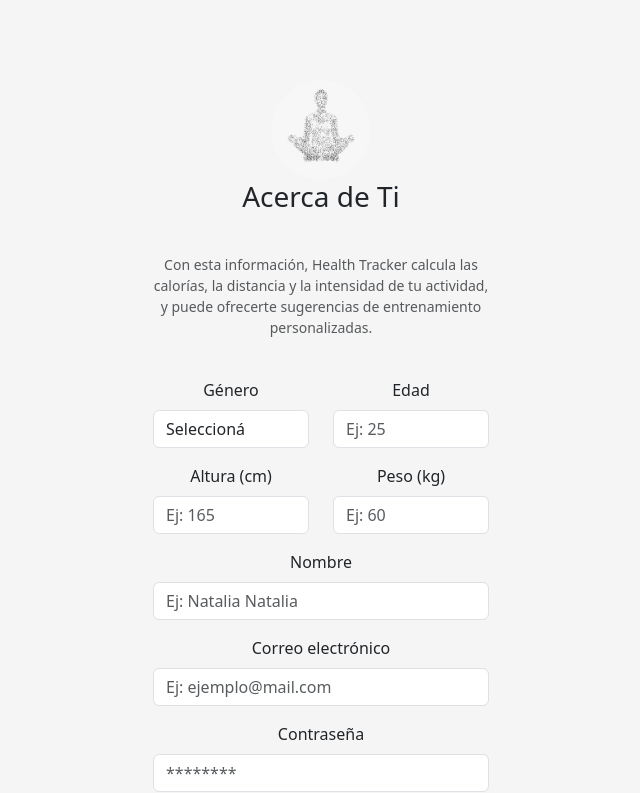
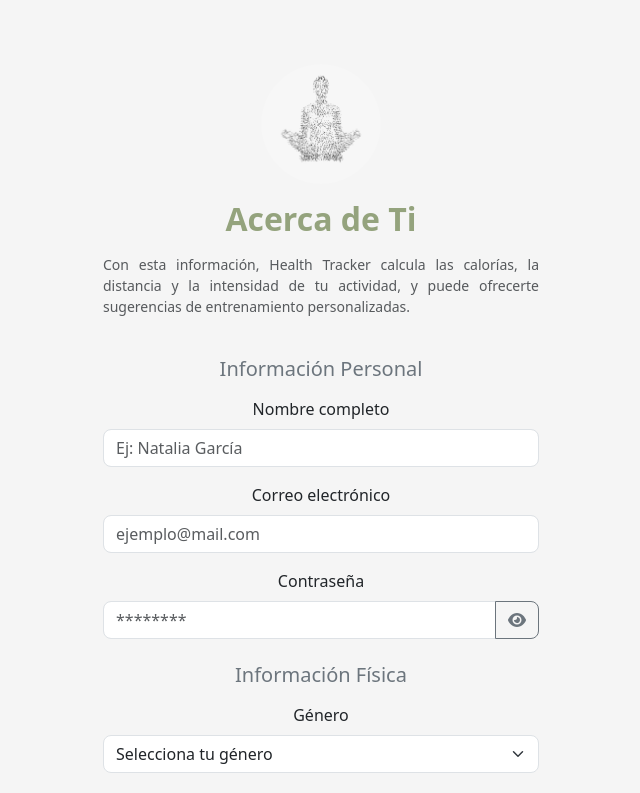
Before and after one commit to lujanmaccari/healthTracker, a React (Vite) app: page /aboutYou in a window 1280 px wide. Shown: the top 793 px of the page, without its empty margins (319-959 px from the left). Built offline with nearby package versions, Linux system fonts and the light colour scheme; no server answers.

Commit message:
ajustes de diseño

```diff
--- a/src/App.css
+++ b/src/App.css
@@ -32,6 +32,16 @@ html {
   border: none !important;
 
 }
+.btnNoBg{
+  background-color: transparent !important;
+  border: none !important;
+  color: #6d775d !important;
+  font-weight: 500 !important;
+}
+
+.text-custom-green {
+  color: #94a37d;
+}
 
 @keyframes logo-spin {
   from {
--- a/src/screens/AboutYou.jsx
+++ b/src/screens/AboutYou.jsx
@@ -1,43 +1,32 @@
-import { Container, Button } from "react-bootstrap";
-import { Formik, Form, Field, ErrorMessage } from "formik";
+import { faEye, faEyeSlash } from "@fortawesome/free-solid-svg-icons";
+import { FontAwesomeIcon } from "@fortawesome/react-fontawesome";
+import { ErrorMessage, Field, Form, Formik } from "formik";
+import { useState } from "react";
+import { Button, Container } from "react-bootstrap";
+import { useNavigate } from "react-router-dom";
 import * as Yup from "yup";
-
+import { supabase } from "../../supabaseClient";
 import meditationImg from "../assets/meditationSmall.jpeg";
-import { supabase } from "../../supabaseClient";
-import { useNavigate } from "react-router-dom";
 import { useToast } from "../contexts/ToastContext";
 
 const AboutYou = () => {
   const navigate = useNavigate();
   const { showToast } = useToast();
+  const [showPassword, setShowPassword] = useState(false);
 
   const validationSchema = Yup.object({
-    gender: Yup
-      .string()
-      .required("Requerido"),
-    age: Yup
-      .number()
+    name: Yup.string().required("Requerido"),
+    gender: Yup.string().required("Requerido"),
+    age: Yup.number()
       .positive("Debe ser positivo")
       .integer("El valor ingresado debe ser de tipo entero")
       .moreThan(17, "Debe ser mayor de ${more} para usar esta aplicación")
       .lessThan(100, "Debe ser menor de ${less} para usar esta aplicación")
       .required("Requerido"),
-    height: Yup
-      .number()
-      .positive("Debe ser positivo")
-      .required("Requerido"),
-    weight: Yup
-      .number()
-      .positive("Debe ser positivo")
-      .required("Requerido"),
-    email: Yup
-      .string()
-      .email("Correo inválido")
-      .required("Requerido"),
-    password: Yup
-      .string()
-      .min(6, "Mínimo 6 caracteres")
-      .required("Requerido"),
+    height: Yup.number().positive("Debe ser positivo").required("Requerido"),
+    weight: Yup.number().positive("Debe ser positivo").required("Requerido"),
+    email: Yup.string().email("Correo inválido").required("Requerido"),
+    password: Yup.string().min(6, "Mínimo 6 caracteres").required("Requerido"),
   });
 
   const handleSubmit = async (values) => {
@@ -94,55 +83,132 @@ const AboutYou = () => {
     }
   };
 
-  return (
-    <Container
-      className="d-flex flex-column align-items-center mt-3 gap-3"
-      style={{
-        maxWidth: "400px",
-        minHeight: "100vh",
-        backgroundColor: "#f5f5f5",
-        padding: "2rem",
-      }}
-    >
-      <div className="mb-2 text-center">
-        <img
-          src={meditationImg}
-          alt="Userexample"
-          style={{
-            width: "100px",
-            height: "100px",
-            borderRadius: "50%",
-            objectFit: "cover",
-          }}
-        />
-        <h3 className="mb-3">Acerca de Ti</h3>
-      </div>
-
-      <p className="text-center text-muted small mb-4">
-        Con esta información, Health Tracker calcula las calorías, la distancia
-        y la intensidad de tu actividad, y puede ofrecerte sugerencias de
-        entrenamiento personalizadas.
-      </p>
-
-      <Formik
-        initialValues={{
+  const initialValues = {
+    name: "",
     gender: "",
     age: "",
     height: "",
     weight: "",
     email: "",
     password: "",
+  };
+
+  return (
+    <Container
+      className="d-flex flex-column align-items-center justify-content-center min-vh-100"
+      style={{
+        maxWidth: "500px",
+        padding: "2rem",
+        borderRadius: "15px",
       }}
+    >
+      <div className="text-center mb-4">
+        <img
+          src={meditationImg}
+          alt="Meditation"
+          style={{
+            width: "120px",
+            height: "120px",
+            borderRadius: "50%",
+            objectFit: "cover",
+            marginBottom: "1rem",
+          }}
+        />
+        <h2 className="mb-3 fw-bold text-custom-green">Acerca de Ti</h2>
+        <p
+          className="text-muted small"
+          style={{ textAlign: "justify", lineHeight: "1.5" }}
+        >
+          Con esta información, Health Tracker calcula las calorías, la
+          distancia y la intensidad de tu actividad, y puede ofrecerte
+          sugerencias de entrenamiento personalizadas.
+        </p>
+      </div>
+
+      <Formik
+        initialValues={initialValues}
         validationSchema={validationSchema}
         onSubmit={handleSubmit}
       >
         <Form className="w-100">
+          <div className="mb-4">
+            <h5 className="text-secondary mb-3">Información Personal</h5>
+
+            <div className="mb-3">
+              <label className="form-label ">Nombre completo</label>
+              <Field
+                name="name"
+                type="text"
+                placeholder="Ej: Natalia García"
+                className="form-control"
+                style={{ borderRadius: "8px" }}
+              />
+              <ErrorMessage
+                name="name"
+                component="div"
+                className="text-danger small mt-1"
+              />
+            </div>
+
+            <div className="mb-3">
+              <label className="form-label ">Correo electrónico</label>
+              <Field
+                name="email"
+                type="email"
+                placeholder="ejemplo@mail.com"
+                className="form-control"
+                style={{ borderRadius: "8px" }}
+              />
+              <ErrorMessage
+                name="email"
+                component="div"
+                className="text-danger small mt-1"
+              />
+            </div>
+
+            <div className="mb-3">
+              <label className="form-label ">Contraseña</label>
+              <div className="input-group">
+                <Field
+                  name="password"
+                  type={showPassword ? "text" : "password"}
+                  placeholder="********"
+                  className="form-control"
+                  style={{ borderRadius: "8px 0 0 8px" }}
+                />
+                <button
+                  type="button"
+                  className="btn btn-outline-secondary"
+                  onClick={() => setShowPassword(!showPassword)}
+                  style={{ borderRadius: "0 8px 8px 0" }}
+                >
+                  <FontAwesomeIcon
+                    icon={showPassword ? faEyeSlash : faEye}
+                    style={{ color: "#6c757d" }}
+                  />
+                </button>
+              </div>
+              <ErrorMessage
+                name="password"
+                component="div"
+                className="text-danger small mt-1"
+              />
+            </div>
+          </div>
+
+          <div className="mb-4">
+            <h5 className="text-secondary mb-3">Información Física</h5>
+
             <div className="row">
-            {/* Columna izquierda */}
-            <div className="col-6 mb-3">
-              <label className="form-label">Género</label>
-              <Field as="select" name="gender" className="form-control">
-                <option value="">Seleccioná</option>
+              <div className="col-12 mb-3">
+                <label className="form-label ">Género</label>
+                <Field
+                  as="select"
+                  name="gender"
+                  className="form-select"
+                  style={{ borderRadius: "8px" }}
+                >
+                  <option value="">Selecciona tu género</option>
                   <option value="Femenino">Femenino</option>
                   <option value="Masculino">Masculino</option>
                   <option value="Otro">Otro</option>
@@ -150,98 +216,60 @@ const AboutYou = () => {
                 <ErrorMessage
                   name="gender"
                   component="div"
-                className="text-danger small"
+                  className="text-danger small mt-1"
                 />
               </div>
 
-            <div className="col-6 mb-3">
+              <div className="col-4 mb-3">
                 <label className="form-label">Edad</label>
                 <Field
                   name="age"
                   type="number"
-                placeholder="Ej: 25"
+                  placeholder="25"
                   className="form-control"
+                  style={{ borderRadius: "8px" }}
+                  onWheel={(e) => e.currentTarget.blur()}
                 />
                 <ErrorMessage
                   name="age"
                   component="div"
-                className="text-danger small"
+                  className="text-danger small mt-1"
                 />
               </div>
 
-            <div className="col-6 mb-3">
-              <label className="form-label">Altura (cm)</label>
+              <div className="col-4 mb-3">
+                <label className="form-label text-nowrap">Altura (cm)</label>
                 <Field
                   name="height"
                   type="number"
-                placeholder="Ej: 165"
+                  placeholder="165"
                   className="form-control"
+                  style={{ borderRadius: "8px" }}
+                  onWheel={(e) => e.currentTarget.blur()}
                 />
                 <ErrorMessage
                   name="height"
                   component="div"
-                className="text-danger small"
+                  className="text-danger small mt-1"
                 />
               </div>
 
-            <div className="col-6 mb-3">
-              <label className="form-label">Peso (kg)</label>
+              <div className="col-4 mb-3">
+                <label className="form-label text-nowrap">Peso (kg)</label>
                 <Field
                   name="weight"
                   type="number"
-                placeholder="Ej: 60"
+                  placeholder="60"
                   className="form-control"
+                  style={{ borderRadius: "8px" }}
+                  onWheel={(e) => e.currentTarget.blur()}
                 />
                 <ErrorMessage
                   name="weight"
                   component="div"
-                className="text-danger small"
+                  className="text-danger small mt-1"
                 />
               </div>
-
-            <div className="col-12 mb-3">
-              <label className="form-label">Nombre</label>
-              <Field
-                name="name"
-                type="text"
-                placeholder="Ej: Natalia Natalia"
-                className="form-control"
-              />
-              <ErrorMessage
-                name="name"
-                component="div"
-                className="text-danger small"
-              />
-            </div>
-
-            <div className="col-12 mb-3">
-              <label className="form-label">Correo electrónico</label>
-              <Field
-                name="email"
-                type="email"
-                placeholder="Ej: ejemplo@mail.com"
-                className="form-control"
-              />
-              <ErrorMessage
-                name="email"
-                component="div"
-                className="text-danger small"
-              />
-            </div>
-
-            <div className="col-12 mb-3">
-              <label className="form-label">Contraseña</label>
-              <Field
-                name="password"
-                type="password"
-                placeholder="********"
-                className="form-control"
-              />
-              <ErrorMessage
-                name="password"
-                component="div"
-                className="text-danger small"
-              />
             </div>
           </div>
 
@@ -250,19 +278,14 @@ const AboutYou = () => {
               type="submit"
               style={{
                 backgroundColor: "#a5b48e",
-                borderRadius: "50%",
-                width: "48px",
-                height: "48px",
-                padding: 0,
-                fontSize: "1.5rem",
-                lineHeight: "1.5rem",
-                display: "flex",
-                justifyContent: "center",
-                alignItems: "center",
                 border: "none",
+                borderRadius: "25px",
+                fontWeight: "600",
+                transition: "all 0.3s ease",
               }}
+              onMouseOver={(e) => (e.target.style.backgroundColor = "#94a37d")}
             >
-              ➜
+              Crear Cuenta
             </Button>
           </div>
         </Form>
--- a/src/screens/login/LoginForm.jsx
+++ b/src/screens/login/LoginForm.jsx
@@ -134,7 +134,7 @@ const LoginForm = () => {
           </Formik>
           <hr />
 
-          <Button type="button" onClick={redirect} className="btnApp">
+          <Button type="button" onClick={redirect} className="btnNoBg">
             Registrarse
           </Button>
         </Card.Body>
```
Lines whose indentation alone changed are shown as unchanged.
